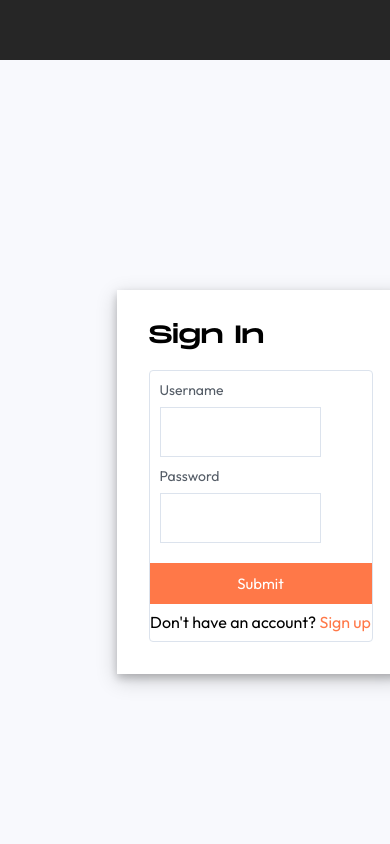
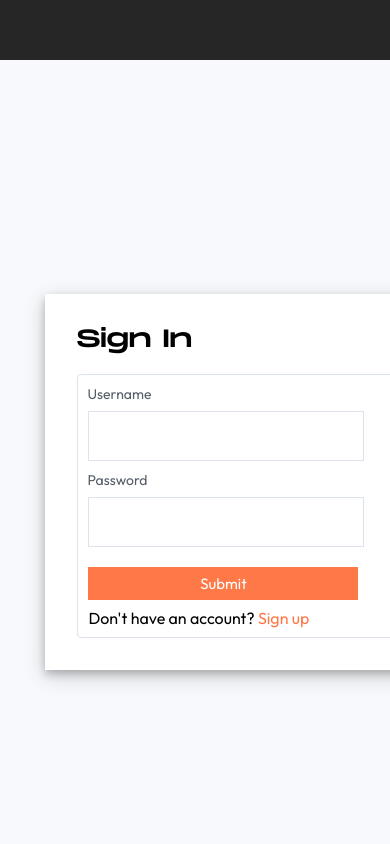
Before and after one commit to Nizami9/coworking, a React (Create React App) app: page /signin in a window 390 px wide. Shown: the top 844 px of the page. Built offline with nearby package versions, Linux system fonts and the light colour scheme.

Commit message:
added som responsiveness to sign-in

```diff
--- a/src/Components/ProfilePage/profileStyle.css
+++ b/src/Components/ProfilePage/profileStyle.css
@@ -20,11 +20,6 @@
 .name-flex input,.email-flex input{
     width:20em;
 }
-.react-tel-input .form-control {
-    width:19.5em;
-    border: 1px solid rgb(133, 133, 133);
-}
-
 .address-flex{
     margin-top: -1%;
 }
@@ -104,8 +99,15 @@ button{
     border :1px solid ;
     border-radius: 50%;
 }
+
+/* react phone input styling */
+.react-tel-input .form-control {
+    width:19.5em;
+    border: 1px solid rgb(133, 133, 133);
+    margin-top: 1px !important;
+}
 .react-tel-input .flag-dropdown{
-    top: -10%;
+    top: -12%;
     bottom:1%;
 }
 
@@ -124,6 +126,7 @@ button{
     .react-tel-input .form-control {
         width: 25em;
         border: 1px solid rgb(133, 133, 133);
+        margin-top: 1px !important;
     }
     .profile-list li{
         margin-top:0;
@@ -186,9 +189,11 @@ button{
     .react-tel-input .form-control {
         width:100%;
         border: 1px solid rgb(133, 133, 133);
+        margin-top: 1px !important;
     }
     .react-tel-input .flag-dropdown{
         top: -16%;
         bottom: 1%;
     }
+
   }
--- a/src/Components/Sign-Up/style.css
+++ b/src/Components/Sign-Up/style.css
@@ -32,7 +32,7 @@
     border: 1px solid #FF7848;
     color: #fff;
     padding: 10px 20px;
-    width: 35em;
+    width: 24em;
   }
 
   input[type="submit"]:hover {
@@ -41,7 +41,8 @@
 
   .button-container {
     display: flex;
-    justify-content: center;
+    justify-content: flex-start;
+    margin-left: 3%;
   }
 
   .login-form {
@@ -76,6 +77,7 @@
 
   .not-member-container{
     padding: 0.5rem 0;
+    margin-left:-15%;
     text-align: center;
   }
 
@@ -84,14 +86,31 @@
     color :#FF7848;
   }
 
-  @media only screen and  (min-width: 40em) and (max-width: 70em) {
+  @media only screen and  (min-width: 39rem) and (max-width: 70em) {
     /* For mobile ph */
   .login-form{
-    width: 35rem;
+    width: 37rem;
+}
+.button-container>input[type="submit"] {
+  width: 26.5em;
+  padding: 6px 20px;
+}
+.not-member-container{
+  text-align: left;
+  margin-left: 3%;
 }
  }
- @media only screen and (max-width: 39em) {
+ @media only screen and (max-width: 39rem) {
     .login-form{
-        width: 18rem;
+        width: 27rem;
     }
+    .button-container>input[type="submit"] {
+      width: 18em;
+      padding: 6px 20px;
+    }
+    .not-member-container{
+      text-align: left;
+      margin-left: 3%;
+    }
+
   }
```
